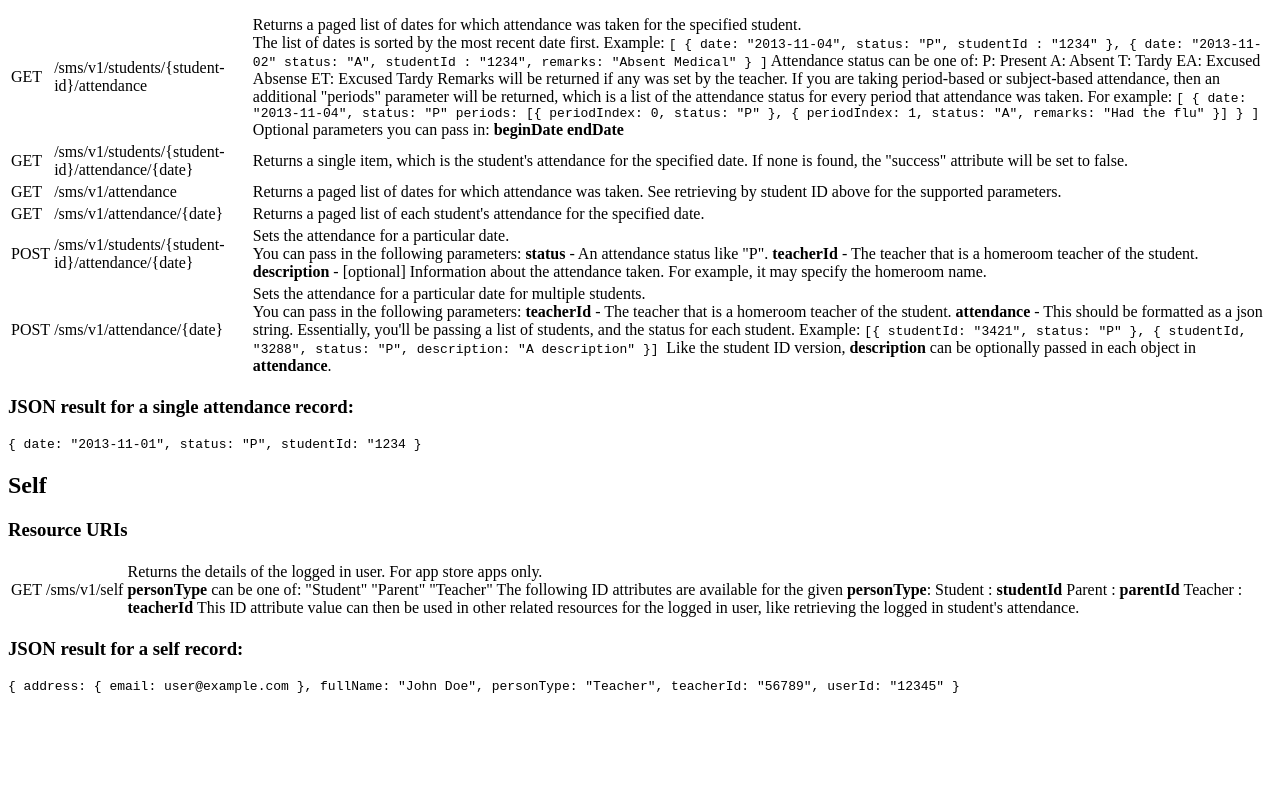
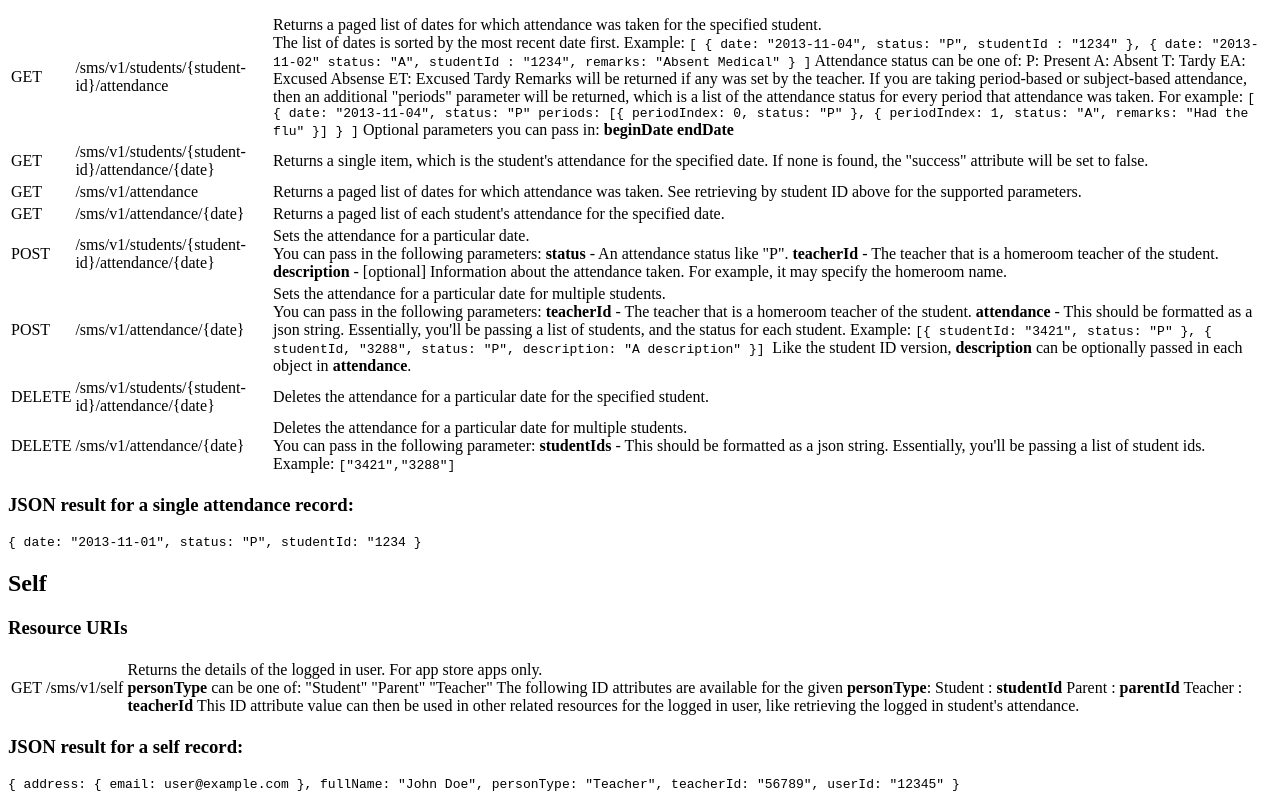
Before and after one commit to arissamad/QSApiManual, a website: page public/02-resources.html in a window 1280 px wide. Shown: the part 4719-5519 px from the top of the page. Before the commit the page ends 5421 px from the top, so only its background shows below. Drawn offline with Linux system fonts and the light colour scheme.

Commit message:
Add delete methods to Attendance

```diff
--- a/public/02-resources.html
+++ b/public/02-resources.html
@@ -690,7 +690,24 @@ Like the student ID version, <b>description</b> can be optionally passed in each
 
 </div></td>
     </tr>
+    <tr>
+        <td>DELETE</td>
+        <td class="nowrap">/sms/v1/students/{student-id}/attendance/{date}</td>
+        <td>Deletes the attendance for a particular date for the specified student.
+        </td>
+    </tr>
+    <tr>
+        <td>DELETE</td>
+        <td class="nowrap">/sms/v1/attendance/{date}</td>
+        <td>Deletes the attendance for a particular date for multiple students. <div class="toggle-section">
+You can pass in the following parameter:
 
+<b>studentIds</b> - This should be formatted as a json string. Essentially, you'll be passing a list of student ids. Example:
+
+<code>["3421","3288"]
+</code>
+</div></td>
+    </tr>
 </table>
 
 <h3>JSON result for a single attendance record:</h3>
```
